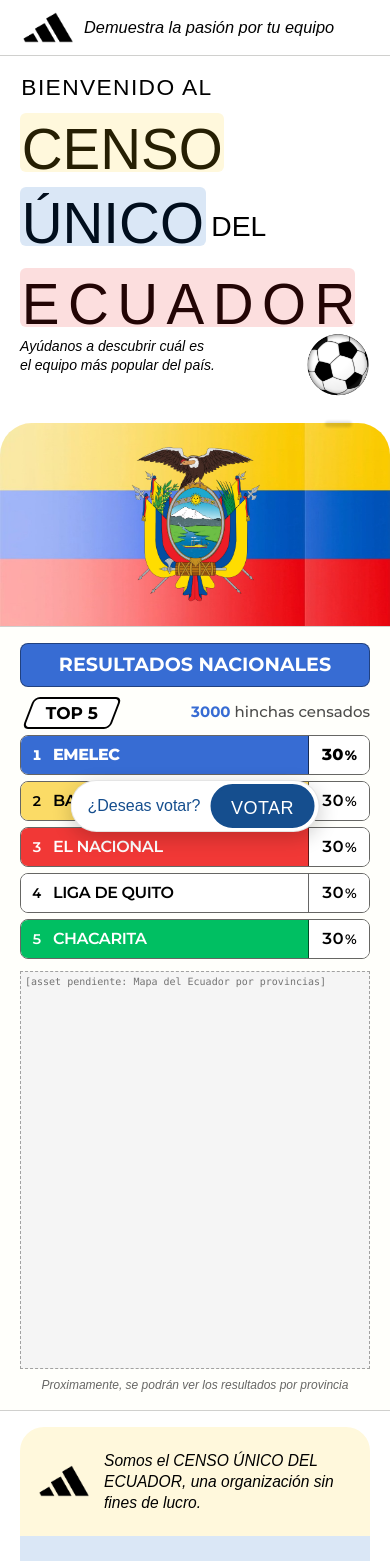
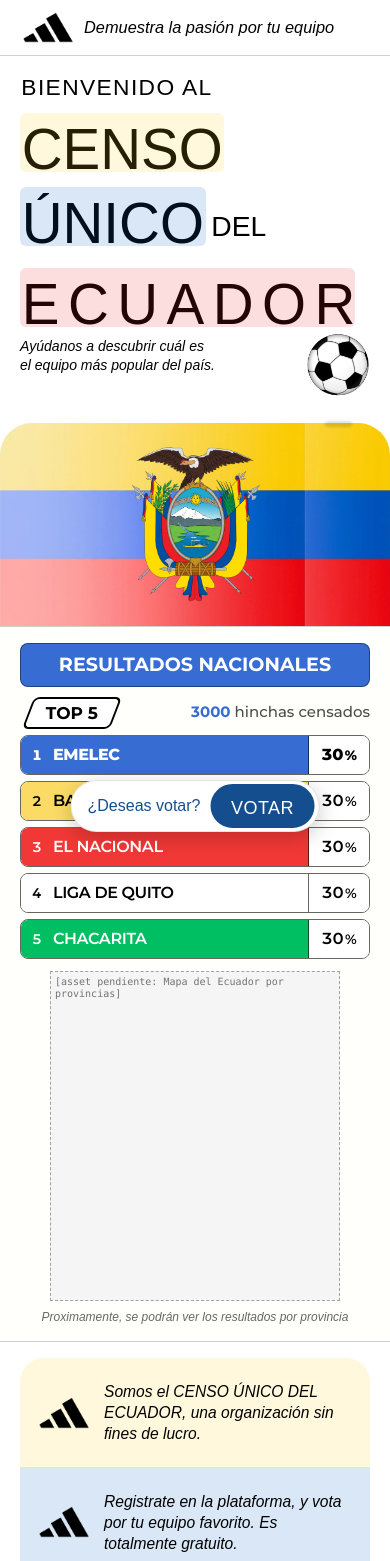
Before and after one commit to LuisNioTorres/hinchasEcuador, a Next.js app: page / in a window 390 px wide. Shown: the top 1561 px of the page. Built offline with nearby package versions, Linux system fonts and the light colour scheme; a web font is replaced by a local one.

Commit message:
seccion 2 tlfonos y tablets

```diff
--- a/src/components/home/results-section.tsx
+++ b/src/components/home/results-section.tsx
@@ -16,9 +16,9 @@ interface ResultsSectionProps {
  * la línea separadora de la referencia (y=110). Tipografía: Montserrat.
  *
  * Por debajo de lg:
- * - phone: TOP 5 compacto y, debajo, el mapa como protagonista a todo el ancho, sin
- *   pasar del alto visible para que se vea entero. "Proximamente…" es una nota
- *   pequeña al pie del mapa.
+ * - phone: TOP 5 compacto (máximo 380px de ancho) y, debajo, el mapa centrado (máximo
+ *   290x330px), para que ambos quepan juntos en pantalla. "Proximamente…" es una
+ *   nota pequeña al pie del mapa.
  * - tablet: mapa a la izquierda con la nota al pie y TOP 5 a la derecha, con el
  *   acabado de teléfono. El contenedor usa `contents` para que el mapa, el TOP 5 y
  *   la nota entren en la misma rejilla.
@@ -47,14 +47,14 @@ export function ResultsSection({ results }: ResultsSectionProps) {
       </h2>
 
       <div className="mt-10 flex flex-col gap-10 phone:mt-2.5 phone:gap-3 tablet:contents wide:mt-6 wide:flex-row wide:items-center wide:gap-[5vw] lg:mt-0 lg:flex-row lg:items-start lg:gap-0">
-        <div className="phone:order-last phone:mx-auto phone:w-[min(100%,calc((100svh-var(--header-h)-var(--action-h)-3rem)*0.8787))] tablet:mt-8 tablet:w-full wide:w-[36%] wide:shrink-0 lg:mt-[3.07vw] lg:ml-[11.98vw] lg:w-[29.43vw] lg:shrink-0">
+        <div className="phone:order-last phone:mx-auto phone:w-[min(100%,18.125rem,calc((100svh-var(--header-h)-var(--action-h)-3rem)*0.8787))] tablet:mt-8 tablet:w-full wide:w-[36%] wide:shrink-0 lg:mt-[3.07vw] lg:ml-[11.98vw] lg:w-[29.43vw] lg:shrink-0">
           <OwnerImage
             asset={ownerAssets.ecuadorProvinceMap}
             showPlaceholderLabel
           />
         </div>
 
-        <div className="tablet:row-span-2 tablet:mt-8 tablet:min-w-0 tablet:self-center wide:min-w-0 wide:flex-1 lg:mt-[2.76vw] lg:ml-[15.36vw] lg:w-[30.63vw] lg:shrink-0">
+        <div className="phone:mx-auto phone:w-full phone:max-w-[23.75rem] tablet:row-span-2 tablet:mt-8 tablet:min-w-0 tablet:self-center wide:min-w-0 wide:flex-1 lg:mt-[2.76vw] lg:ml-[15.36vw] lg:w-[30.63vw] lg:shrink-0">
           <div className="flex items-center gap-6 max-lg:justify-between max-lg:gap-3 lg:gap-0">
             <p className="ml-3 flex h-12 w-36 -skew-x-[21deg] max-lg:shrink-0 phone:ml-2 phone:h-8 phone:w-[5.5rem] phone:rounded-md phone:border-2 tablet:ml-2 tablet:h-10 tablet:w-[6.75rem] tablet:rounded-lg tablet:border-[3px] wide:h-11 wide:w-[clamp(7.5rem,14vw,9rem)] items-center justify-center rounded-xl border-4 border-black bg-white lg:ml-[0.78vw] lg:h-[3.54vw] lg:w-[9.9vw] lg:rounded-[0.63vw] lg:border-[length:max(3px,0.21vw)]">
               <span className="skew-x-[21deg] text-2xl leading-none font-bold phone:text-[1.0625rem] tablet:text-xl lg:text-[1.93vw]">
```
